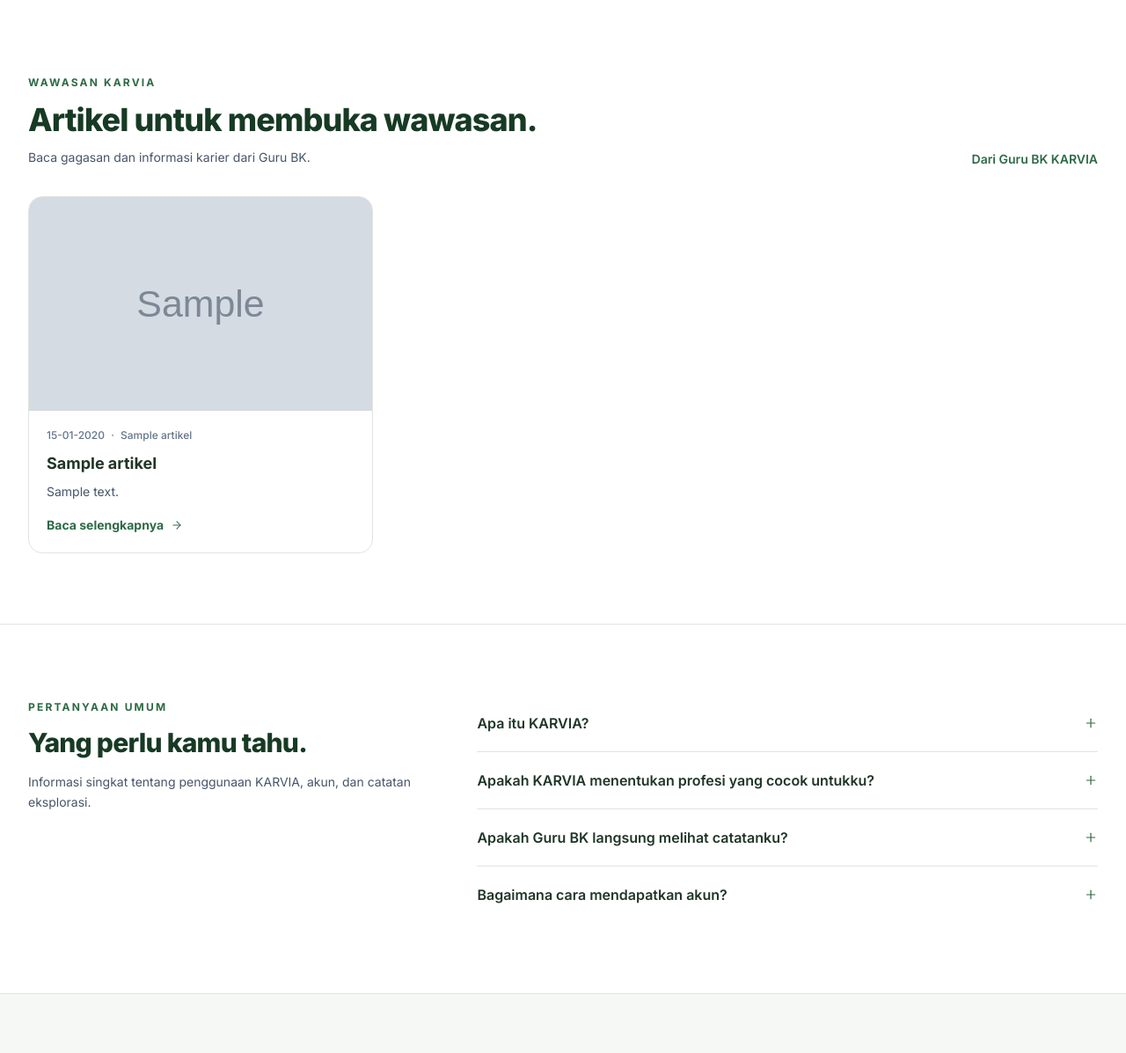
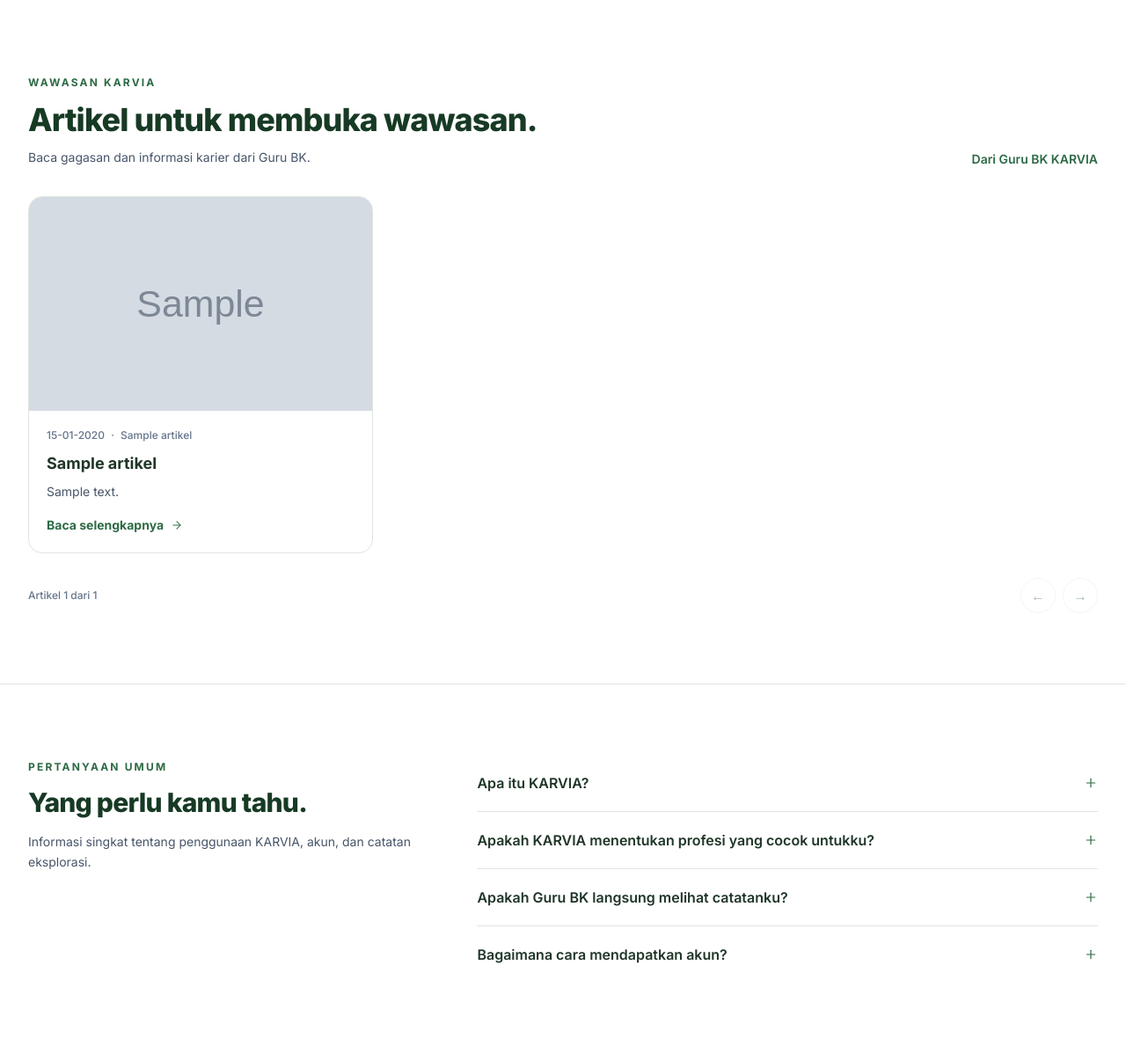
Before and after one commit to Nayzzu/karvia, a PHP site: page /index.php in a window 1280 px wide. Shown: the part 3809-5006 px from the top of the page at 88% size. Run offline with PHP 8.4, Linux system fonts and the light colour scheme; tables that the repository leaves empty hold one stand-in row (values such as "Sample post"); grey boxes marked "Sample" are stand-in pictures; some libraries are stand-ins or nearby versions.

Commit message:
feat(landing): use article carousel across screen sizes

```diff
--- a/index.php
+++ b/index.php
@@ -74,6 +74,7 @@ $alamat_absolut = $skema . '://' . ($_SERVER['HTTP_HOST'] ?? 'localhost') . url(
     .artikel-track{scrollbar-width:none;scroll-behavior:smooth}
     .artikel-track::-webkit-scrollbar{display:none}
     .menu-mobile::backdrop{background:#173a24}
+    @media(min-width:768px){.artikel-track{scrollbar-width:auto}.artikel-track::-webkit-scrollbar{display:block;height:8px}.artikel-track::-webkit-scrollbar-thumb{border-radius:999px;background:#cce0d1}.artikel-track::-webkit-scrollbar-track{background:transparent}}
     @media(prefers-reduced-motion:reduce){html{scroll-behavior:auto}*,*::before,*::after{animation-duration:.01ms!important;animation-iteration-count:1!important;scroll-behavior:auto!important;transition-duration:.01ms!important}}
   </style>
 </head>
@@ -307,9 +308,9 @@ $alamat_absolut = $skema . '://' . ($_SERVER['HTTP_HOST'] ?? 'localhost') . url(
           <div class="rounded-2xl border border-dashed border-[#cce0d1] bg-[#f6f8f5] p-8 text-center"><span class="mx-auto flex h-12 w-12 items-center justify-center rounded-full bg-white text-[#224f35]"><?php karvia_icon('file', 'h-5 w-5'); ?></span><p class="mt-3 font-semibold text-[#203628]">Artikel edukasi segera hadir.</p><p class="mt-1 text-sm text-slate-500">Guru BK akan membagikan wawasan karier di sini.</p></div>
         <?php else: ?>
           <div class="relative">
-            <div id="artikel-track" class="artikel-track -mx-4 flex snap-x snap-mandatory gap-4 overflow-x-auto px-4 pb-3 sm:-mx-6 sm:px-6 md:mx-0 md:grid md:grid-cols-2 md:gap-5 md:overflow-visible md:px-0 md:pb-0 lg:grid-cols-3" aria-label="Artikel terbaru, geser untuk melihat artikel lainnya">
+            <div id="artikel-track" class="artikel-track -mx-4 flex snap-x snap-mandatory gap-4 overflow-x-auto px-4 pb-3 sm:-mx-6 sm:px-6 md:mx-0 md:gap-5 md:px-0 md:pb-3" aria-label="Artikel terbaru, geser untuk melihat artikel lainnya">
               <?php foreach ($artikel_terbaru as $artikel): $ringkasan = trim(preg_replace('/\s+/u', ' ', strip_tags($artikel['isi']))); ?>
-                <article class="karvia-card w-[86%] shrink-0 snap-start overflow-hidden rounded-2xl border border-[#dfe6de] bg-white sm:w-[72%] md:w-auto">
+                <article class="karvia-card w-[86%] shrink-0 snap-start overflow-hidden rounded-2xl border border-[#dfe6de] bg-white sm:w-[72%] md:w-[calc((100%-1.25rem)/2)] lg:w-[calc((100%-2.5rem)/3)]">
                   <a href="<?= e(url('artikel.php?id=' . (int) $artikel['id'])) ?>" class="block h-full">
                     <img src="<?= e(url('uploads/artikel/' . rawurlencode($artikel['gambar']))) ?>" alt="Sampul artikel: <?= e($artikel['judul']) ?>" loading="lazy" class="aspect-[16/10] w-full bg-[#eef2ed] object-cover">
                     <div class="p-5">
@@ -322,7 +323,7 @@ $alamat_absolut = $skema . '://' . ($_SERVER['HTTP_HOST'] ?? 'localhost') . url(
                 </article>
               <?php endforeach; ?>
             </div>
-            <div class="mt-4 flex items-center justify-between md:hidden">
+            <div class="mt-4 flex items-center justify-between">
               <p id="artikel-status" class="text-xs font-medium text-slate-500" aria-live="polite">Artikel 1 dari <?= count($artikel_terbaru) ?></p>
               <div class="flex gap-2">
                 <button type="button" data-artikel-arah="-1" class="inline-flex h-10 w-10 items-center justify-center rounded-full border border-[#dfe6de] text-[#224f35] transition hover:bg-[#f2f7f3] focus:outline-none focus:ring-2 focus:ring-[#2d6a45] disabled:opacity-40" aria-label="Artikel sebelumnya"><span aria-hidden="true">←</span></button>
@@ -435,16 +436,32 @@ $alamat_absolut = $skema . '://' . ($_SERVER['HTTP_HOST'] ?? 'localhost') . url(
           return jarak < Math.abs(kartuArtikel[terdekat].getBoundingClientRect().left - tengahTrack) ? indeks : terdekat;
         }, 0);
         artikelStatus.textContent = `Artikel ${artikelAktif + 1} dari ${kartuArtikel.length}`;
+        const desktop = window.matchMedia('(min-width: 768px)').matches;
+        const perTampilan = desktop ? (window.matchMedia('(min-width: 1024px)').matches ? 3 : 2) : 1;
+        const indeksMaks = Math.max(0, kartuArtikel.length - perTampilan);
         kontrolArtikel.forEach((tombol) => {
           const arah = Number(tombol.dataset.artikelArah);
-          tombol.disabled = arah < 0 ? artikelAktif === 0 : artikelAktif === kartuArtikel.length - 1;
+          tombol.disabled = arah < 0 ? artikelAktif === 0 : artikelAktif >= indeksMaks;
+        });
+      };
+      const perbaruiTampilanCarousel = () => {
+        const desktop = window.matchMedia('(min-width: 768px)').matches;
+        const perTampilan = desktop ? (window.matchMedia('(min-width: 1024px)').matches ? 3 : 2) : 1;
+        const indeksMaks = Math.max(0, kartuArtikel.length - perTampilan);
+        kontrolArtikel.forEach((tombol) => {
+          const arah = Number(tombol.dataset.artikelArah);
+          tombol.disabled = arah < 0 ? artikelAktif === 0 : artikelAktif >= indeksMaks;
         });
       };
       artikelTrack.addEventListener('scroll', () => window.requestAnimationFrame(perbaruiArtikel), { passive: true });
       kontrolArtikel.forEach((tombol) => tombol.addEventListener('click', () => {
-        const tujuan = Math.max(0, Math.min(kartuArtikel.length - 1, artikelAktif + Number(tombol.dataset.artikelArah)));
+        const desktop = window.matchMedia('(min-width: 768px)').matches;
+        const perTampilan = desktop ? (window.matchMedia('(min-width: 1024px)').matches ? 3 : 2) : 1;
+        const indeksMaks = Math.max(0, kartuArtikel.length - perTampilan);
+        const tujuan = Math.max(0, Math.min(indeksMaks, artikelAktif + Number(tombol.dataset.artikelArah) * perTampilan));
         kartuArtikel[tujuan].scrollIntoView({ behavior: window.matchMedia('(prefers-reduced-motion: reduce)').matches ? 'auto' : 'smooth', block: 'nearest', inline: 'start' });
       }));
+      window.addEventListener('resize', perbaruiArtikel, { passive: true });
       perbaruiArtikel();
     }
   </script>
```
Also changed, not shown: docs/05-panduan-kerja-untuk-ai.md (+2 -2 lines), docs/10-rancangan-landing-page.md (+6 -6 lines), docs/11-rancangan-landing-page-utuh.md (+1 -1 lines).
